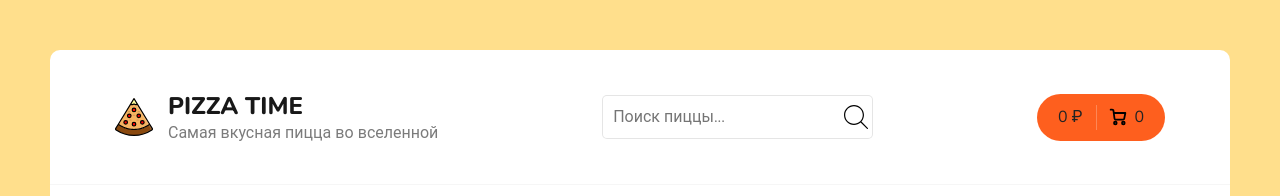
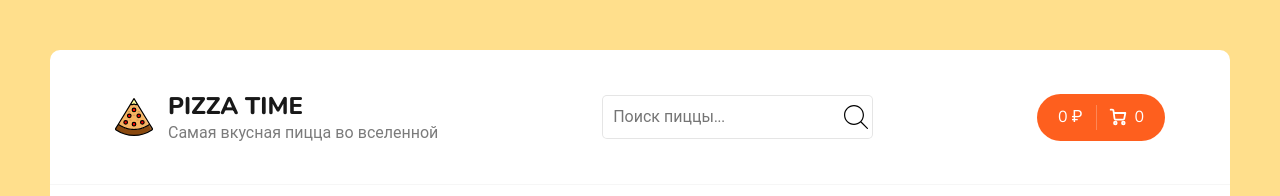
Before and after one commit to dimakolbasin/react-learn-ecom, a React (Create React App) app: page / in a window 1280 px wide. Shown: the top 196 px of the page. Built offline with nearby package versions, Linux system fonts and the light colour scheme; data requests are answered from the project's data file.

Commit message:
Правки стилей

```diff
--- a/src/components/Header/header.module.scss
+++ b/src/components/Header/header.module.scss
@@ -15,6 +15,9 @@
     cursor: pointer;
     transition: background-color $duration ease-in-out, border-color $duration ease-in-out;
     border: 1px solid transparent;
+    span {
+      color: white;
+    }
     &__delimiter {
       width: 1px;
       height: 25px;
@@ -24,7 +27,7 @@
     }
     & > svg {
       & > path {
-        stroke: black;
+        stroke: white;
       }
     }
   }
```
